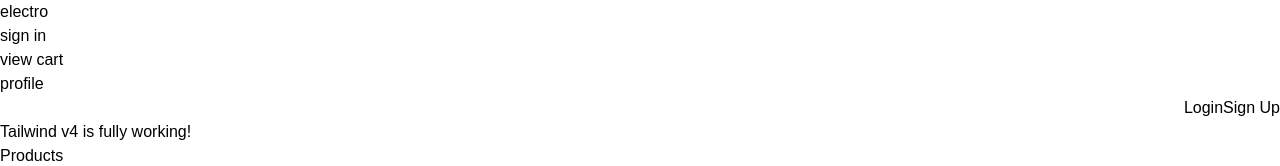
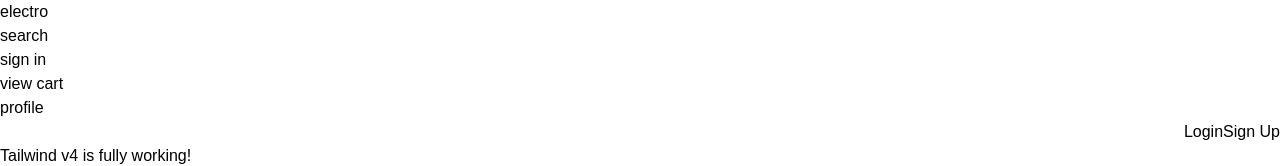
Before and after one commit to hafsarshad/basic-e-coomerce-site, a Next.js app: page /home in a window 1280 px wide. Shown: the top 166 px of the page. Built offline with nearby package versions, Linux system fonts and the light colour scheme; no server answers; the database is empty.

Commit message:
main theme

```diff
--- a/src/app/layout.tsx
+++ b/src/app/layout.tsx
@@ -19,7 +19,7 @@ export default function RootLayout({ children }: { children: ReactNode }) {
 
         </div>
         <div className="">
-
+          <h1>search</h1>
           <h1>sign in</h1>
           <h1>view cart</h1>
           <h1>profile</h1>
```
